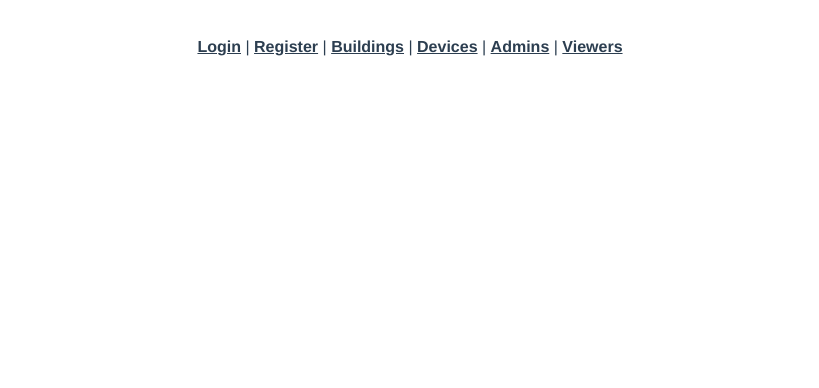
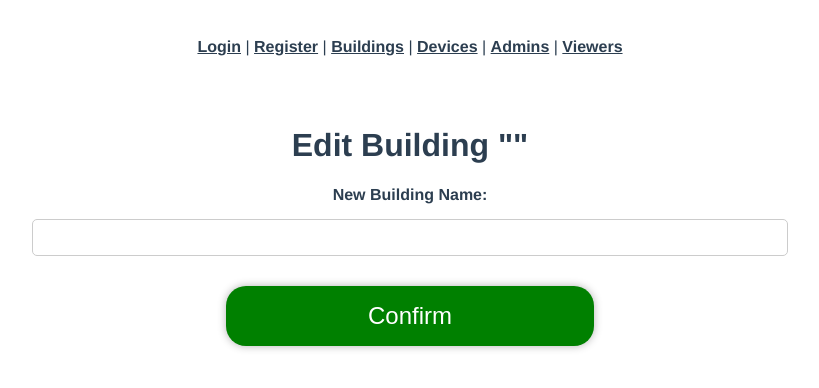
Before and after one commit to Esrefylmz/ENS492Web, a Vue app: page /editbuilding in a window 1280 px wide. Shown: the top 388 px of the page, without its empty margins (230-1049 px from the left). Built offline with nearby package versions, Linux system fonts and the light colour scheme; the HTML template or start-up script is replaced by a standard one.

Commit message:
Edit Building Added

```diff
--- a/src/router/index.js
+++ b/src/router/index.js
@@ -40,6 +40,11 @@ const routes = [
     name: 'addbuilding',
     component: () => import(/* webpackChunkName: "about" */ '../views/AddBuilding.vue')
   },
+  {
+    path: '/editbuilding',
+    name: 'editbuilding',
+    component: () => import(/* webpackChunkName: "about" */ '../views/EditBuilding.vue')
+  },
 
   {
     path: '/companies',
--- a/src/views/Companies.vue
+++ b/src/views/Companies.vue
@@ -23,7 +23,7 @@
           <div class="building-buttons">
 
             <div v-if="isAdmin">
-              <button class="edit-button" @click="editBuilding(index)">Edit</button>
+              <button class="edit-button" @click="editBuilding(building.buildingId, building.name)">Edit</button>
               <button class="delete-button" @click="deleteBuilding(building.buildingId)">Delete</button>
             </div>
 
@@ -83,11 +83,16 @@ export default {
           console.error('Error fetching buildings:', error)
         })
     },
-    editBuilding(index) {
-      // Implement edit building functionality
-      console.log(`Editing building ${index}`)
+    editBuilding(buildingId, name) {
+      localStorage.setItem('bID', buildingId)
+      localStorage.setItem('bName', name)
+      this.$router.push('/editbuilding')
+
+
     },
     deleteBuilding(buildingId) {
+    const confirmed = window.confirm("Are you sure you want to delete this building?");
+    if (confirmed) {
       fetch(`http://localhost:5063/api/CRUD/DeleteBuilding${buildingId}`, {
         method: 'DELETE',
       })
@@ -104,7 +109,9 @@ export default {
       .catch(error => {
         console.error('Error deleting building:', error);
       });
+    }
   },
+
 
     logout() {
       localStorage.clear();
--- /dev/null
+++ b/src/views/EditBuilding.vue
@@ -0,0 +1,102 @@
+<template>
+    <div class="edit-building-form">
+      <h1>Edit Building "{{ localStorageName }}"</h1>
+
+      <form @submit.prevent="submit">
+        <div class="form-group">
+          <label for="buildingName">New Building Name:</label>
+          <input type="text" id="buildingName" v-model="buildingName" required>
+        </div>
+
+        <div class="form-group">
+          <button type="submit">Confirm</button>
+        </div>
+      </form>
+    </div>
+  </template>
+
+  <script>
+  export default {
+    data() {
+      return {
+        buildingName: '',
+        //buildingName: localStorage.getItem("bName"),
+        //buildingID: localStorage.getItem("bID"),
+      };
+    },
+    computed: {
+    localStorageName() {
+      return localStorage.getItem("bName");
+    },
+    localStorageBuildingID() {
+      return localStorage.getItem("bID");
+    },
+    },
+    methods: {
+
+      submit() {
+        const companyId = localStorage.getItem('companyID');
+        const buildID = localStorage.getItem('bID');
+        fetch('http://localhost:5063/api/CRUD/PutBuilding', {
+          method: 'PUT',
+          headers: {
+            'Content-Type': 'application/json',
+          },
+          body: JSON.stringify({
+            buildingId: buildID,
+            name: this.buildingName,
+            companyId: companyId,
+          }),
+        })
+        .then((data) => {
+            // Handle success response here
+            this.$router.push('/companies')
+          })
+      },
+    },
+    created() {
+      // Example: fetchBuildingData();
+    },
+  };
+  </script>
+
+  <style>
+  .edit-building-form {
+    padding: 20px;
+  }
+
+  .form-group {
+    margin-bottom: 20px;
+  }
+
+  label {
+    display: block;
+    margin-top: 5px;
+    margin-bottom: 5px;
+    font-weight: bold;
+  }
+
+  input[type='text'] {
+    width: 60%;
+    margin: 10px;
+    padding: 10px;
+    border-radius: 5px;
+    border: 1px solid #ccc;
+  }
+
+  button[type='submit'] {
+    background-color: green;
+    color: white;
+    border: none;
+    border-radius: 20px;
+    width: 30%;
+    height: 60px;
+    font-size: 24px;
+    cursor: pointer;
+    box-shadow: 0 0 8px rgba(0, 0, 0, 0.3);
+  }
+
+  button[type='submit']:hover {
+    transform: scale(1.1);
+  }
+  </style>
```
Lines whose indentation alone changed are shown as unchanged.
